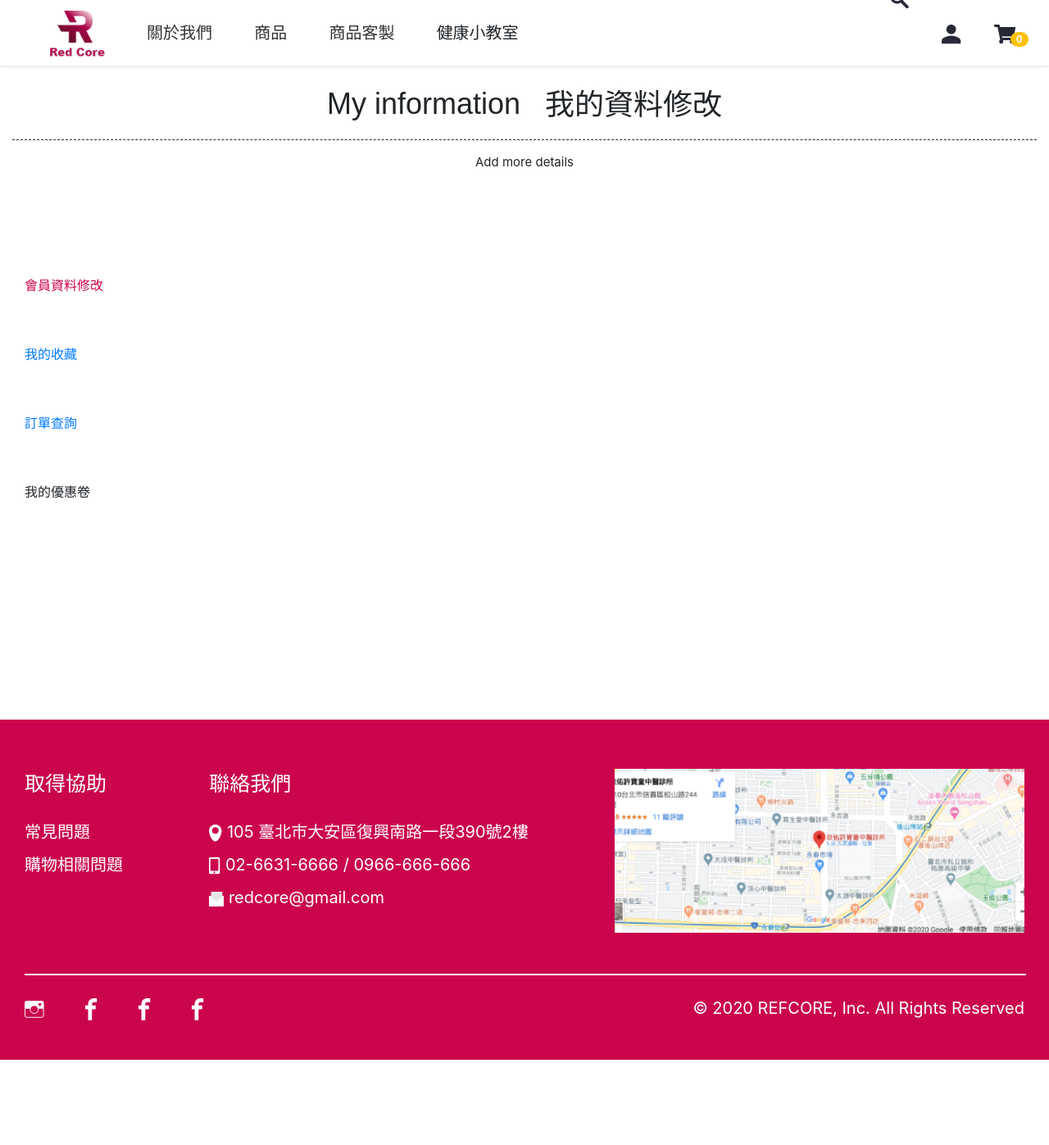
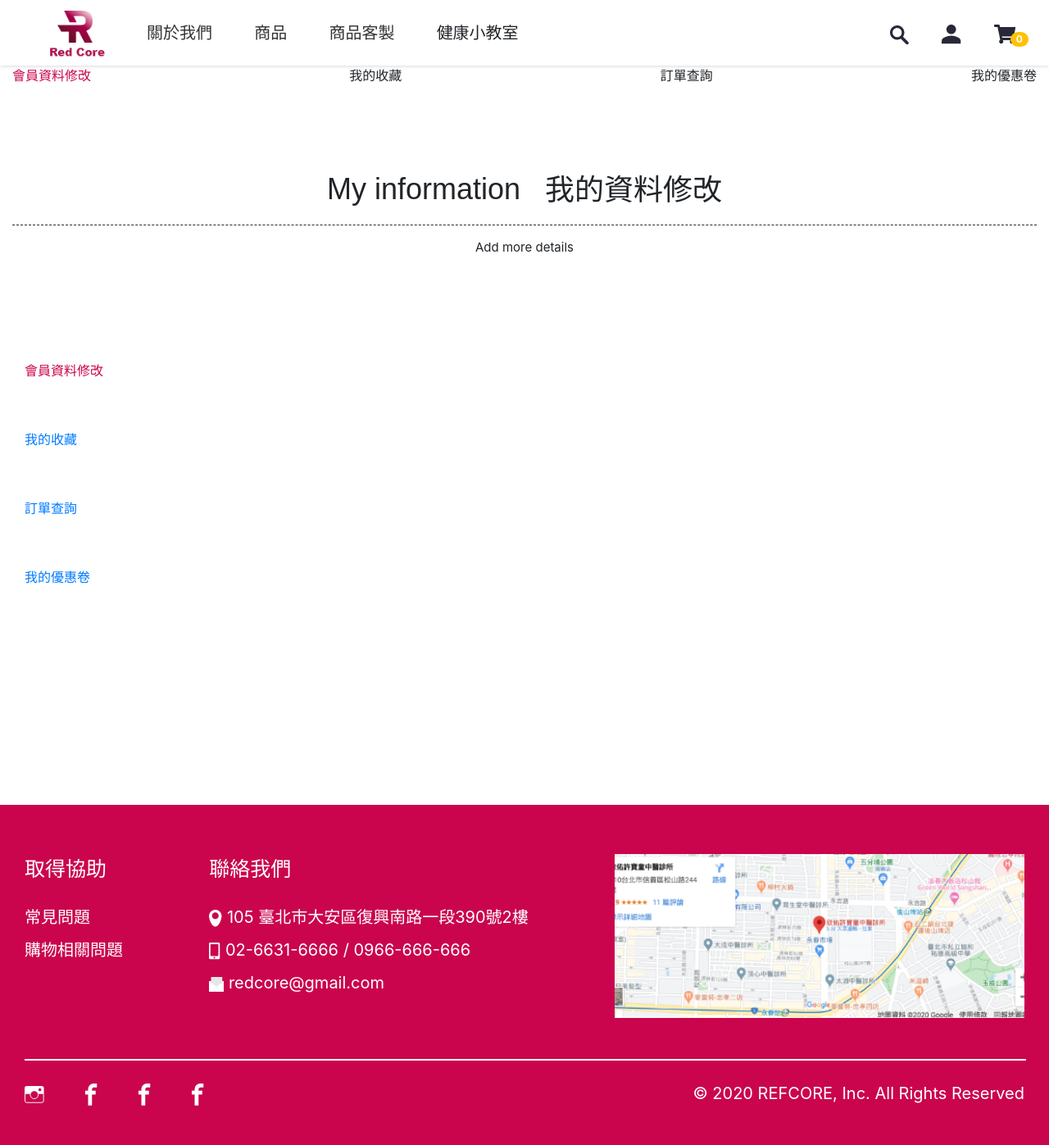
Before and after one commit to WEI003737/proj_final_mmmh57, a PHP site: page /member_information.php in a window 1280 px wide. Shown: the whole page at 82% size. Before the commit the page ends 1293 px from the top, so only its background shows below. Run offline with PHP 8.4, Linux system fonts and the light colour scheme; a user stored in the database is signed in; data comes from the database, SQL or seed files in the repository; data that the repository does not hold is empty; some libraries are stand-ins or nearby versions.

Commit message:
0504 更新會員

```diff
--- a/member_information.php
+++ b/member_information.php
@@ -22,34 +22,20 @@ $rows = $stmt->fetchAll();
 
 <style>
 
+    * {box-sizing: border-box;}
+
     .container{
         max-width: 1440px;
         margin: 0 auto;
     }
-
-.flex
-{display: flex;}
-
-.justify-content-cneter
-{justify-content: center;}
-
-.space-between
-{justify-content:space-evenly}
-
-.align-items-center
-{align-items: center;}
-
- .text-align-center
-{text-align: center;}
-
-/* .text-align-justify
-{text-align:justify} */
 
     .j_padb_100{padding-bottom: 100px;}
     .j_padb_200{padding-bottom: 200px;}
     .j_padt_100{padding-top:100px}
     .j_padb_45{padding-bottom:45px}
 
+
+    /* 上標題 */
     .j_eng_title{
         font-size: 36px;
         padding-right:30px;
@@ -119,32 +117,62 @@ input:focus,textarea:focus,button:focus{
 
     }
 
-</style>
-<body>
+
+    /* 黃色背景 */
+    .j-bg{
+        border-radius:10px;
+        background: linear-gradient(322deg, #ffe07c, #fef5ef);
+        animation: AnimationName 15s ease infinite;
+    }
 
 
-<?php include __DIR__ . '/parts/header.php'; ?>
+    .j-bg2{
+        border-radius:10px;
+        background: linear-gradient(126deg, #ffe07c, #fef5ef);
+        animation: AnimationName 15s ease infinite;
+    }
 
+
+    @keyframes AnimationName {
+        0%{background-position:0% 76%}
+        50%{background-position:100% 25%}
+        100%{background-position:0% 76%}
+    }
+
+</style>
+<?php include __DIR__. '/parts/header.php';?>
+
+<!-- 推出 header 空間-->
+<div class="a_push_place"></div>
 <div class="container">
 
     <!-- <div class="bubble"></div> -->
 
+    <div class="d-flex justify-content-between  ">
+        <div style="color:#CA054D;"><a>會員資料修改</a></div>
+        <div>我的收藏</div>
+        <div>訂單查詢</div>
+        <div>我的優惠卷</div>
+    </div>
+
+
+
     <div class="member_top_title j_padt_100">
-            <div class="d-flex align-items-center justify-content-cneter ">
+        <div class="d-flex align-items-center justify-content-center ">
             <p class="j_eng_title">My information</p>
             <p class="j_chinese_title ">我的資料修改</p>
         </div>
         <P class="j_dashline"></P>
-            <p class="flex justify-content-cneter j_padb_100">Add more details</p>
+        <p class="d-flex justify-content-center j_padb_100">Add more details</p>
     </div>
 
-        <div class="flex justify-content-cneter j_padb_200">
+    <div class="d-flex justify-content-center j_padb_200">
         <div class="member_left_list col-lg-3">
             <ul>
-                        <li class="leftlist_circle"><a href="member_information.php" style="color:#CA054D;">會員資料修改</a></li>
+                <li class="leftlist_circle"><a  href="member_information.php" style="color:#CA054D;">會員資料修改</a></li>
                 <li class="leftlist_circle"><a href="member_wishlist.php">我的收藏</a></li>
                 <li class="leftlist_circle"><a href="member_order.php">訂單查詢</a></li>
-                        <li class="leftlist_circle"><a>我的優惠卷</a></li>
+                <li class="leftlist_circle"><a href="">我的優惠卷</a></li>
             </ul>
         </div>
 
@@ -163,23 +191,20 @@ input:focus,textarea:focus,button:focus{
                     </div>
                 </div>
 
-                        <div>姓名&nbsp&nbsp&nbsp&nbsp&nbsp&nbsp&nbsp<input type="text" id="name_new" name="name_new" placeholder="" value="<?= $r['name'] ?>"  required minlength="2"   /></div>
-                        <small id="name_help" class="form-text"></small>
-
-                        <div>電話&nbsp&nbsp&nbsp&nbsp&nbsp&nbsp&nbsp<input type="text" id="mobile_new" name="mobile_new" placeholder="" value="<?= $r['mobile'] ?>" required minlength="10"  /></div>
-<!--                    required pattern="/^09\d{2}-?\d{3}-?\d{3}$/"-->
-                        <small id="mobile_help" class="form-text"></small>
-
+                <div>姓名&nbsp&nbsp&nbsp&nbsp&nbsp&nbsp&nbsp<input class="inputcss" type="text" id="name_new" name="name_new" placeholder="" value="<?= $r['name'] ?>"  required minlength="2"   /></div>
+                <div>電話&nbsp&nbsp&nbsp&nbsp&nbsp&nbsp&nbsp<input class="inputcss" type="text" id="mobile_new" name="mobile_new" placeholder="" value="<?= $r['mobile'] ?>" required  minlength="10"  /></div>
                 <br>
                 <br>
+            </div>
+
+
+            <div class="j-bg2">
                 <p>常用設定</p>
-                        <div>收件人&nbsp&nbsp&nbsp&nbsp&nbsp&nbsp&nbsp<input type="text" id="receiver_name" name="receiver" placeholder=" " value="<?= $r['receiver'] ?>" /></div>
-                        <small id="receiver_name_help" class="form-text"></small>
+                <div>收件人&nbsp&nbsp&nbsp&nbsp&nbsp&nbsp&nbsp<input class="inputcss" type="text" id="receiver_name" name="receiver" placeholder=" " value="<?= $r['receiver'] ?>" /></div>
 
-                        <div>收件人手機&nbsp<input type="text" id="receiver_mobile" name="receiver_mobile" placeholder="" value="<?= $r['receiver_mobile'] ?>" /></div>
-                        <small id="receiver_mobile_help" class="form-text"></small>
+                <div>收件人手機&nbsp<input class="inputcss" type="text" id="receiver_mobile" name="receiver_mobile" placeholder="" value="<?= $r['receiver_mobile'] ?>" /></div>
 
-                        <div>收件人地址&nbsp<input type="text" id="receiver_address" name="receiver_address" placeholder="" value="<?= $r['address'] ?>" /></div>
+                <div>收件人地址&nbsp<input class="inputcss" type="text" id="receiver_address" name="receiver_address" placeholder="" value="<?= $r['address'] ?>" /></div>
 
                 <!-- <input type="" id="" name="" placeholder="常用便利商店" value=""  />  -->
 
--- a/member_order.api.php
+++ b/member_order.api.php
@@ -1,5 +1,6 @@
 <?php
 //require __DIR__. '/__connect_db.php';
+//
 //
 //$output = [
 //    'success' => false,
```
Also changed, not shown: other parts of member_information.php (+31 -19 lines), member_coupon_api.php (+26 -33 lines), member_login.php (+11 -20 lines), member_order.php (+15 -11 lines), member_wishlist.php (+10 -9 lines), register_api.php (+7 -27 lines). Lines whose indentation alone changed are shown as unchanged.
